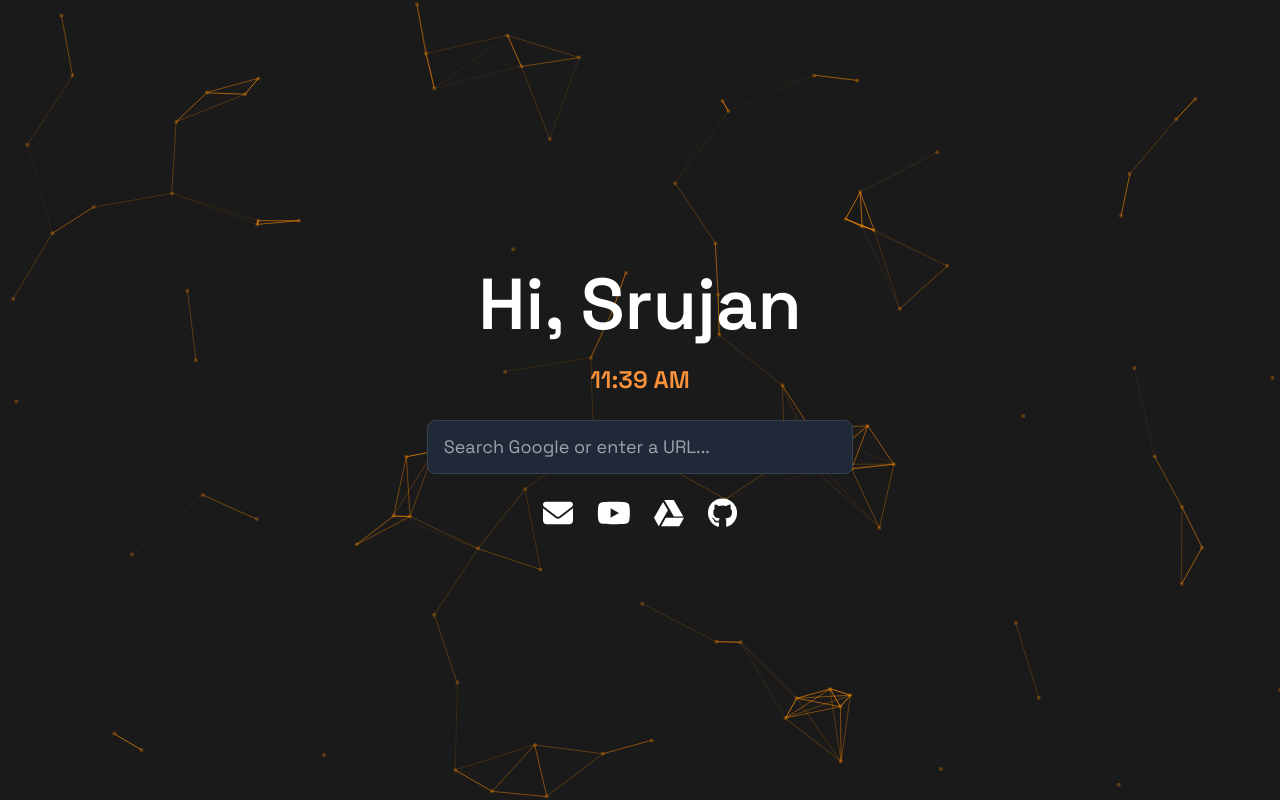
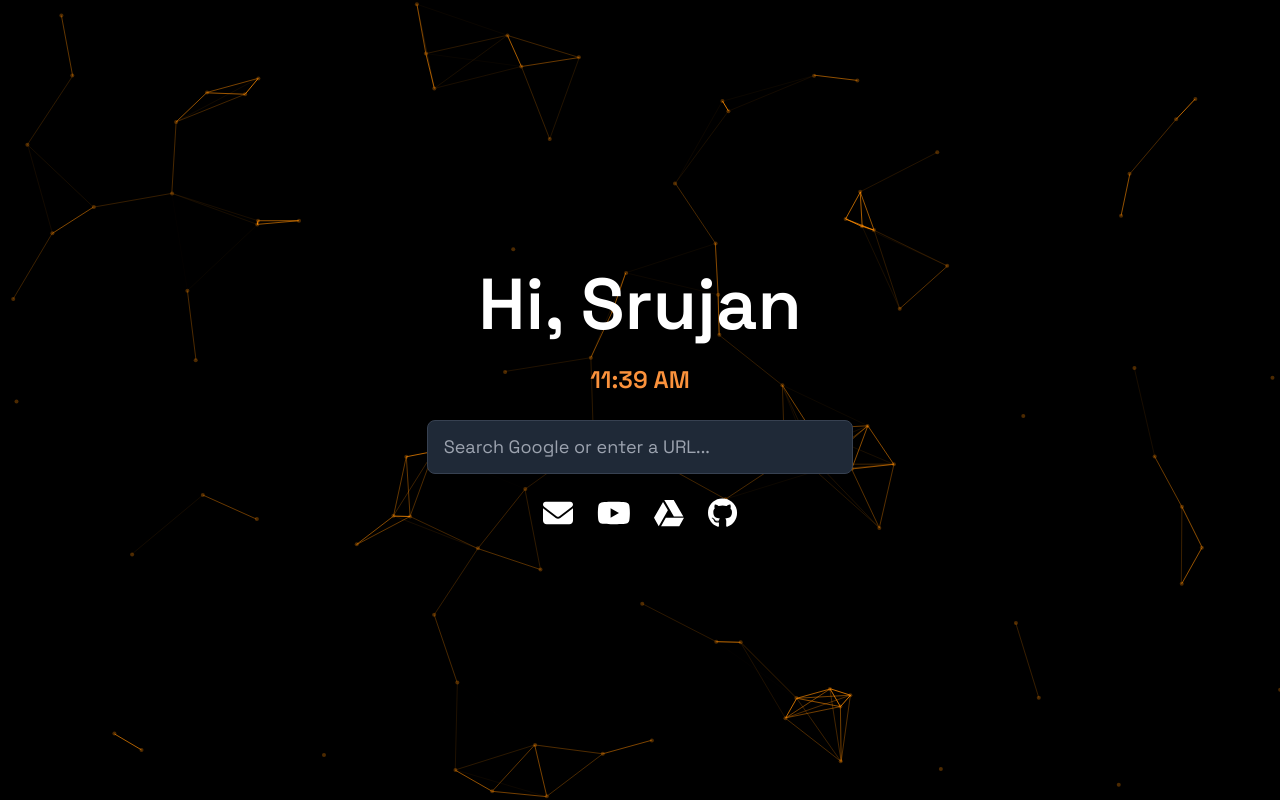
Before and after one commit to s-sannidhi/NewTab, a plain HTML site: page index.html in a window 1280 px wide. Drawn offline with nearby package versions, Linux system fonts and the light colour scheme.

Commit message:
updated colors

```diff
--- a/index.html
+++ b/index.html
@@ -14,13 +14,13 @@
             position: absolute;
             width: 100%;
             height: 100%;
-            background-color: #1a1a1a;
+            background-color: #000000;
             z-index: -1;
         }
 
         body {
             font-family: 'Space Grotesk', sans-serif;
-            background-color: #1a1a1a;
+            background-color: #000000;
         }
 
         input::placeholder {
@@ -29,8 +29,8 @@
 
         /* Styling for autocomplete suggestions */
         #search-suggestions {
-            background-color: #2a2a2a;
-            border: 1px solid #3a3a3a;
+            background-color: #111111;
+            border: 1px solid #222222;
             border-radius: 8px;
             margin-top: 4px;
             max-height: 300px;
@@ -45,7 +45,7 @@
         }
 
         .suggestion-item:hover, .suggestion-item:focus {
-            background-color: #3a3a3a;
+            background-color: #222222;
         }
 
         .suggestion-item i {
@@ -209,14 +209,14 @@
     styleSheet.textContent = `
         .suggestion-item {
             transition: all 0.2s;
-            border-bottom: 1px solid #3a3a3a;
+            border-bottom: 1px solid #222222;
             outline: none;
         }
         .suggestion-item:last-child {
             border-bottom: none;
         }
         .suggestion-item:hover, .suggestion-item:focus {
-            background-color: #3a3a3a;
+            background-color: #222222;
         }
         .suggestion-category {
             font-size: 0.7rem;
@@ -225,9 +225,9 @@
         }
         #search-suggestions {
             margin-top: 8px;
-            border: 1px solid #3a3a3a;
+            border: 1px solid #222222;
             border-radius: 12px;
-            background-color: #2a2a2a;
+            background-color: #111111;
             overflow: hidden;
             box-shadow: 0 4px 6px -1px rgba(0, 0, 0, 0.1), 0 2px 4px -1px rgba(0, 0, 0, 0.06);
             max-height: min(400px, 80vh);
@@ -236,7 +236,7 @@
             z-index: 50;
         }
         .suggestion-item.bg-gray-800 {
-            background-color: #3a3a3a !important;
+            background-color: #222222 !important;
         }
         .text-gray-500 {
             color: #ff8c00 !important;
```
